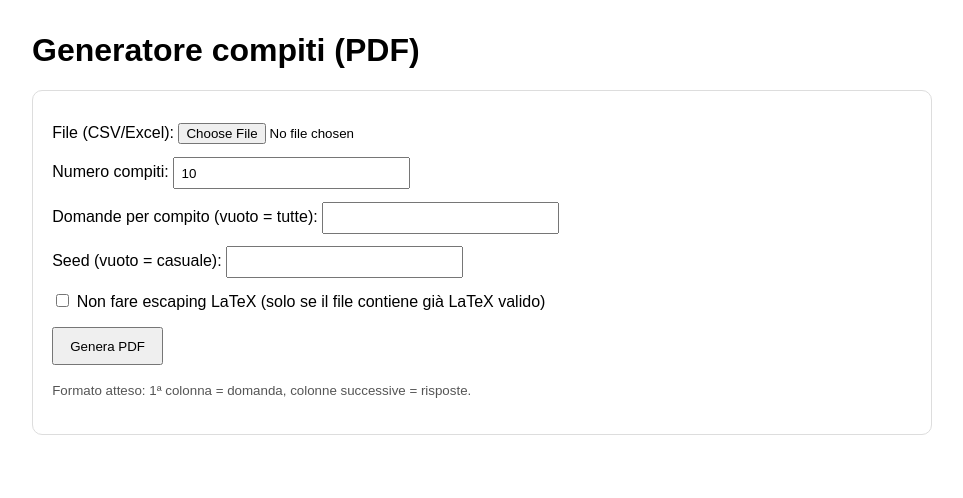
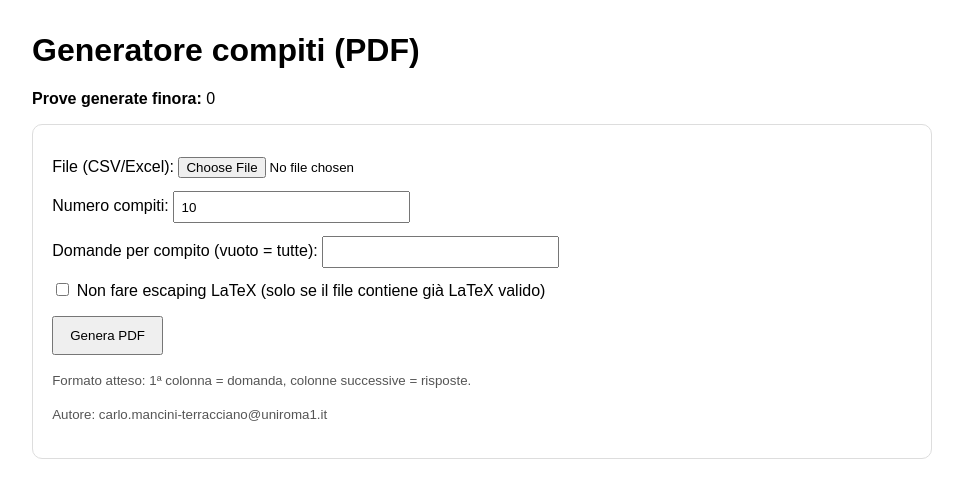
Before and after one commit to carlomt/generatore-prove, a FastAPI app: page / in a window 1280 px wide. Shown: the top 498 px of the page, without its empty margins (158-1121 px from the left). Run offline with FastAPI, Linux system fonts and the light colour scheme.

Commit message:
Aggiungi contatore prove e rimuovi seed dalla UI

```diff
--- a/app/main.py
+++ b/app/main.py
@@ -13,6 +13,7 @@ from .exam_gen import build_pdf_from_dataframe
 
 app = FastAPI()
 templates = Jinja2Templates(directory="app/templates")
+generated_exams_count = 0
 
 
 def parse_optional_int(raw_value: Optional[str], field_name: str) -> Optional[int]:
@@ -80,7 +81,13 @@ def normalize_df(df: pd.DataFrame) -> pd.DataFrame:
 
 @app.get("/", response_class=HTMLResponse)
 def index(request: Request):
-    return templates.TemplateResponse("index.html", {"request": request})
+    return templates.TemplateResponse(
+        "index.html",
+        {
+            "request": request,
+            "generated_exams_count": generated_exams_count,
+        },
+    )
 
 
 @app.post("/generate")
@@ -88,12 +95,12 @@ async def generate(
     file: UploadFile = File(...),
     num_exams: str = Form("10"),
     num_questions: Optional[str] = Form(None),
-    seed: Optional[str] = Form(None),
     no_escape: bool = Form(False),
 ):
+    global generated_exams_count
+
     parsed_num_exams = parse_required_int(num_exams, "num_exams")
     parsed_num_questions = parse_optional_int(num_questions, "num_questions")
-    parsed_seed = parse_optional_int(seed, "seed")
 
     if parsed_num_exams <= 0:
         raise HTTPException(status_code=422, detail="num_exams must be greater than 0")
@@ -112,7 +119,7 @@ async def generate(
                 df=df,
                 num_exams=parsed_num_exams,
                 num_questions=parsed_num_questions,
-                seed=parsed_seed,
+                seed=None,
                 out_dir=tmp,
                 basename="compiti",
                 escape=(not no_escape),
@@ -125,6 +132,8 @@ async def generate(
         with open(pdf_path, "rb") as src, open(out_pdf, "wb") as dst:
             dst.write(src.read())
 
+    generated_exams_count += parsed_num_exams
+
     return FileResponse(
         out_pdf,
         media_type="application/pdf",
--- a/app/templates/index.html
+++ b/app/templates/index.html
@@ -11,10 +11,12 @@
     input[type="number"], input[type="text"] { width: 220px; padding: .4rem; }
     button { margin-top: 1rem; padding: .6rem 1rem; }
     small { color:#555; }
+    .author { margin-top: 1rem; color: #444; }
   </style>
 </head>
 <body>
   <h1>Generatore compiti (PDF)</h1>
+  <p><strong>Prove generate finora:</strong> {{ generated_exams_count }}</p>
 
   <div class="card">
     <form action="/generate" method="post" enctype="multipart/form-data">
@@ -30,10 +32,6 @@
         <input type="number" name="num_questions" min="1" max="500">
       </label>
 
-      <label>Seed (vuoto = casuale):
-        <input type="number" name="seed">
-      </label>
-
       <label>
         <input type="checkbox" name="no_escape" value="true">
         Non fare escaping LaTeX (solo se il file contiene già LaTeX valido)
@@ -42,6 +40,7 @@
       <button type="submit">Genera PDF</button>
       <p><small>Formato atteso: 1ª colonna = domanda, colonne successive = risposte.</small></p>
     </form>
+    <p class="author"><small>Autore: carlo.mancini-terracciano@uniroma1.it</small></p>
   </div>
 </body>
 </html>
```
